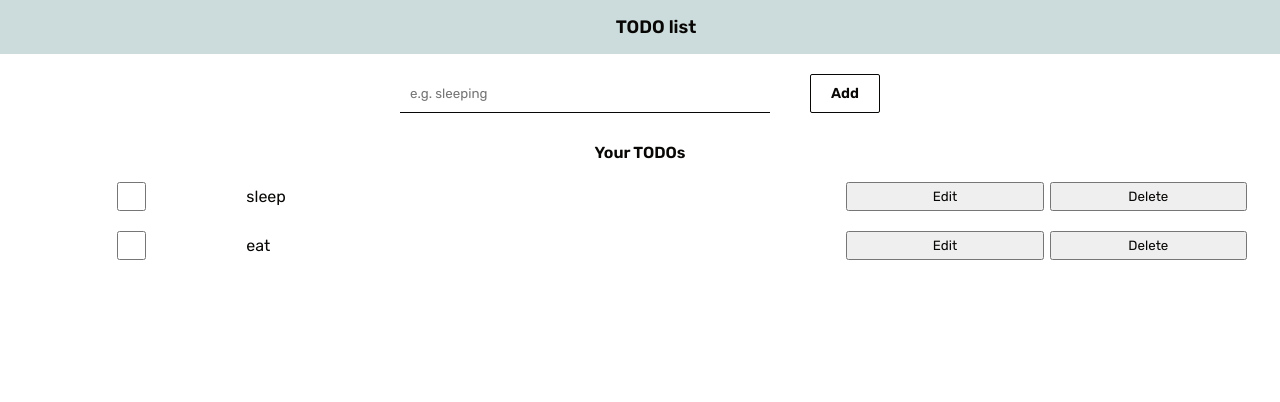
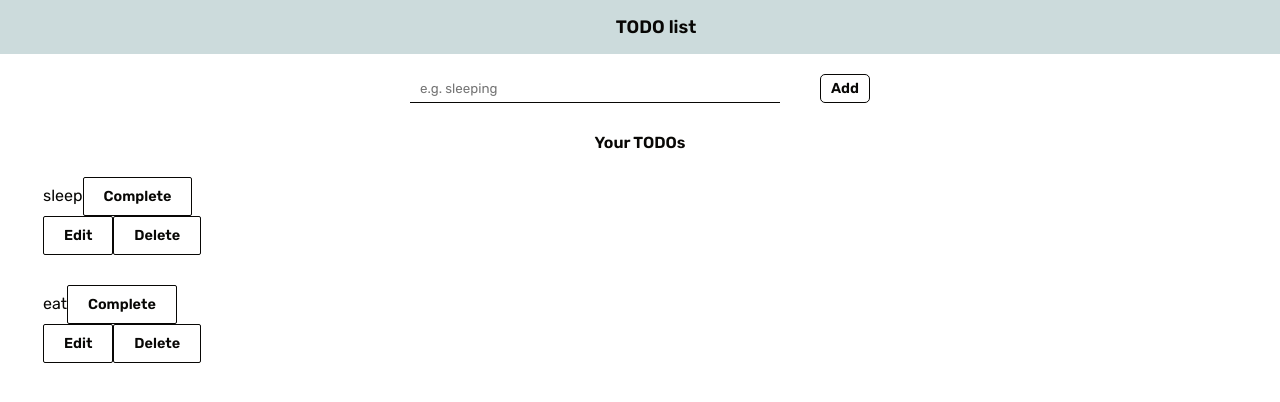
Before and after one commit to katab99/todo-list, a React (Vite) app: page / in a window 1280 px wide. Shown: the top 402 px of the page. Built offline with nearby package versions, Linux system fonts and the light colour scheme.

Commit message:
Implement edit task.

```diff
--- a/src/components/Main.jsx
+++ b/src/components/Main.jsx
@@ -4,8 +4,8 @@ import Task from "./Task.jsx";
 
 export default function Main() {
 	const [taskList, setTaskList] = useState([
-		{id : nanoid(), task : "sleep", isCompleted: false, isEditing: false },
-		{id: nanoid(), task : "eat", isCompleted: false, isEditing: false },]);
+		{id : nanoid(), task : "sleep", isCompleted: false},
+		{id: nanoid(), task : "eat", isCompleted: false},]);
 
 	function divideTaskList(isCompletedList) {
 		return taskList
@@ -14,7 +14,6 @@ export default function Main() {
 				return(<Task key={item.id}
 							 item={item}
 							 toggleCheck={() => toggleCheck(item.id)}
-							 toggleEdit = {() => toggleEdit(item.id)}
 							 deleteTask = {() => deleteTask(item.id)}
 							 updateTask = {updateTaskList}
 							  />)
@@ -26,16 +25,14 @@ export default function Main() {
 
 	function addTodo(formData) {
 		const newTodo = formData.get("todo");
-		setTaskList((prevList) => [...prevList, {id: nanoid(), task : newTodo, isCompleted : false, isEditing : false}]);
-	}
-
-	function toggleEdit(id) {
-		setTaskList(prevList =>
-			(prevList.map((item) => item.id === id ? {...item, isEditing: !item.isEditing} : item)))
+		setTaskList((prevList) => [...prevList, {id: nanoid(), task : newTodo, isCompleted : false}]);
 	}
 
 	function updateTaskList(updatedTask) {
-		setTaskList((prevList) => prevList.map((task) => task.id === updatedTask.id ? updatedTask : task));
+		console.log(updatedTask);
+		setTaskList((prevList) =>
+			prevList.map((task) => task.id === updatedTask.id ? updatedTask : task));
+		console.log(taskList);
 	}
 
 	function deleteTask(id) {
--- a/src/components/Task.jsx
+++ b/src/components/Task.jsx
@@ -1,26 +1,42 @@
 /* eslint-disable */
+import {useState} from "react";
+
 export default function Task(props){
+    const [isEditing, setIsEditing] = useState(false);
 
-    function handleSubmit(formData){
+    function submitEdit(formData){
         const taskUpdate = formData.get("updated-task");
-        console.log(taskUpdate)
-        props.updateTask(taskUpdate);
+        props.updateTask(
+            {...props.item, task : taskUpdate},
+        );
+
+        toggleEdit()
+    }
+
+    function toggleEdit(){
+        setIsEditing(prevInEdit => !prevInEdit);
     }
 
     return(
         <li key={props.item.id} className="list-item">
-            <input type="checkbox" id={props.item.id} className="checkbox" checked={props.item.isCompleted} onChange={props.toggleCheck} />
             <label htmlFor={props.item.id}>
-                {props.item.isEditing ?
-                <form action={handleSubmit}>
-                    <input type="text" defaultValue={props.item.task} name="updated-task"/>
-                    <button>Save</button>
-                </form>
-                : props.item.task }
+                {isEditing ?
+                    <>
+                        <form id="edit-task" action={submitEdit}>
+                            <input type="text" defaultValue={props.item.task} name="updated-task"/>
+                        </form>
+                        <button form="edit-task" type="submit">Save</button>
+                        <button type="button">Cancel</button>
+                    </>
+                :
+                    <>
+                        <span>{props.item.task}</span>
+                        <button onClick={() => props.toggleCheck(props.item.id)}>Complete</button>
+                        <button onClick={toggleEdit} className="edit-button">Edit</button>
+                        <button onClick={props.deleteTask} className="delete-button">Delete</button>
+                    </>
+                     }
             </label>
-                {/*<button onClick={props.toggleEdit} className="edit-button">Cancel</button>*/}
-                <button onClick={props.toggleEdit} className="edit-button">Edit</button>
-                <button onClick={props.deleteTask} className="delete-button">Delete</button>
         </li>
 
     )
--- a/src/index.css
+++ b/src/index.css
@@ -45,23 +45,10 @@ input.add-todo-text{
 
 input.add-todo-text:focus{
     outline: none;
-    border-bottom: 2px solid #3498db; /* Change color and thickness as needed */
+    border-bottom: 2px solid #3498db;
     transition: border-bottom 0.01s;
 }
 
-button.add-todo-button{
-    background: #fff;
-    color: #080705;
-    padding: 10px 20px;
-    border: 1px solid #080705;
-    border-radius: 2px;
-    font-size: 0.9rem;
-    font-weight: 600;
-}
-
-button.add-todo-button:hover{
-   cursor: pointer;
-}
 
 .list-title{
     display: flex;
@@ -87,3 +74,17 @@ ul{
     list-style-type: none;
     padding: 0;
 }
+
+button{
+    background: #fff;
+    color: #080705;
+    padding: 10px 20px;
+    border: 1px solid #080705;
+    border-radius: 2px;
+    font-size: 0.9rem;
+    font-weight: 600;
+}
+
+button:hover{
+    cursor: pointer;
+}
```
